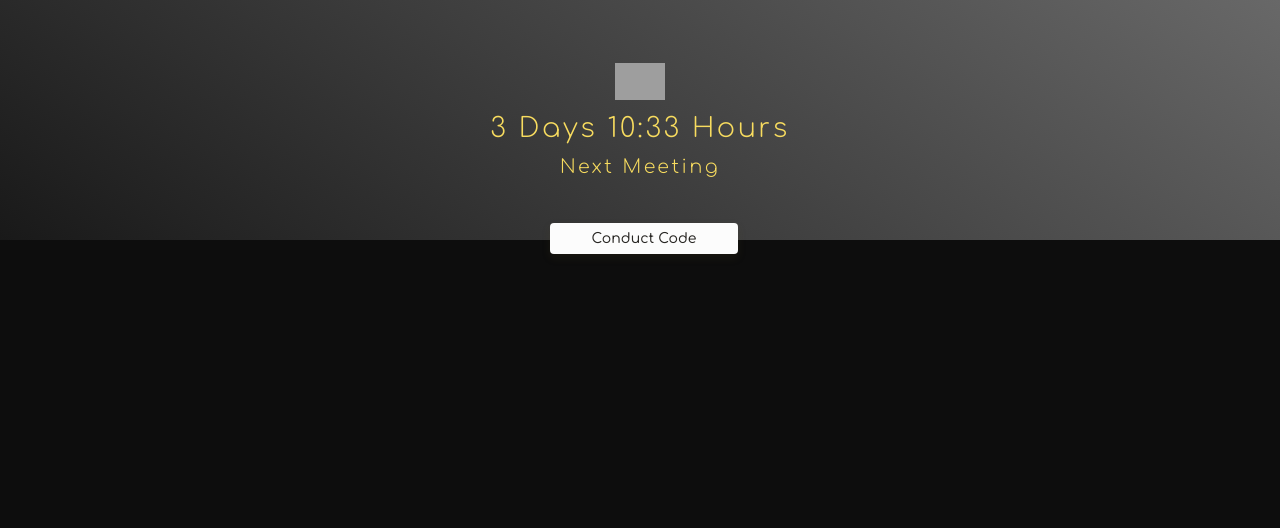
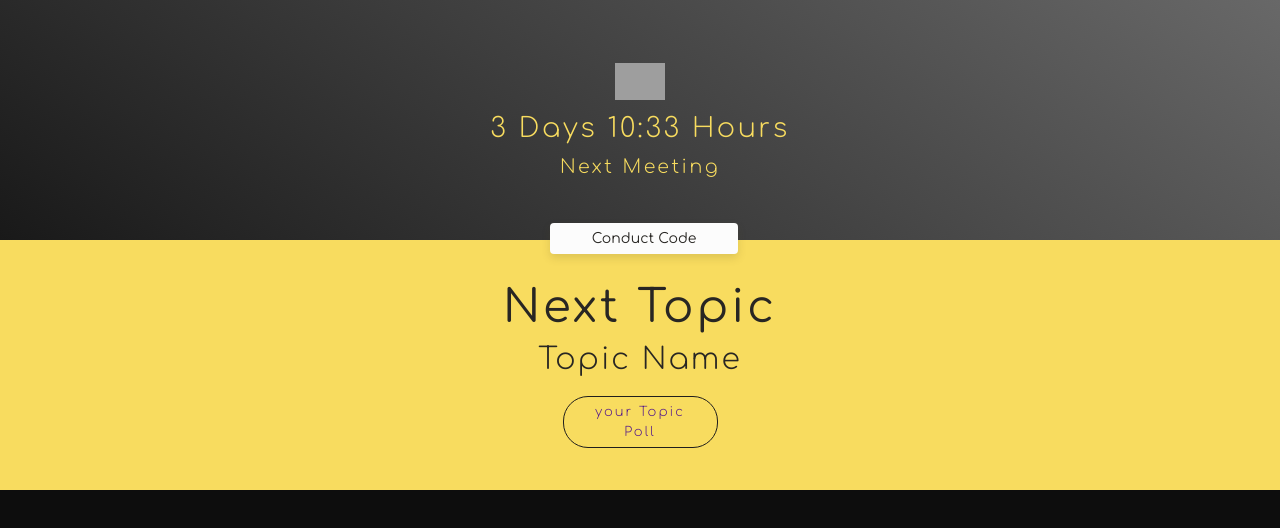
Before and after one commit to Gabo-Quevedo/EnglishTrainingPlatform, a React app: page / in a window 1280 px wide. Shown: the top 528 px of the page. Built offline with nearby package versions, Linux system fonts and the light colour scheme; grey boxes are pictures that could not be loaded.

Commit message:
NewTopic maqueteado

```diff
--- a/public/index.html
+++ b/public/index.html
@@ -4,7 +4,7 @@
 <head>
   <meta charset="UTF-8">
   <meta name="viewport" content="width=device-width, initial-scale=1.0">
-  <link href="https://fonts.googleapis.com/css2?family=Comfortaa:wght@300;500;700&display=swap" rel="stylesheet">
+  <link href="https://fonts.googleapis.com/css2?family=Comfortaa:wght@300;400;500;600;700&display=swap" rel="stylesheet">
   <title>Document</title>
 </head>
 
--- /dev/null
+++ b/src/assets/styles/_variables.styl
@@ -0,0 +1,15 @@
+train-yellow = #F8DC5F
+bold-black = #0D0D0D
+warm-black = #0C0C0C
+just-white = #ffffff
+soft-white = #FCFCFC
+soft-black = #282623
+alter-black = #201E1C
+bold-green = #A7D1AF
+soft-green = #BDDFC3
+bold-red = #D1A7A7
+soft-red = #F3C3C3
+bold-purple = #D0A7D1
+soft-purple = #E0BFE1
+bold-blue = #A7A7D1
+soft-blue = #CACAE2
--- a/src/assets/styles/components/Header.styl
+++ b/src/assets/styles/components/Header.styl
@@ -1,5 +1,5 @@
-soft-white = #FCFCFC
-soft-black = #282623
+@import '../_variables.styl'
+
 
 header.header
   position relative
--- /dev/null
+++ b/src/assets/styles/components/NextTopic.styl
@@ -0,0 +1,34 @@
+@import '../_variables.styl'
+
+.next-topic
+  height 250px
+  display flex
+  flex-direction: column
+  justify-content: center
+  width 100%
+  min-width: 320px
+  height 250px
+  text-align center
+  background-color train-yellow
+  color soft-black
+.next-topic--title
+  font-size 4.5rem
+  font-weight 400
+  letter-spacing: 3px
+.next-topic--current
+  font-size 3.0rem
+  letter-spacing: 2px
+  font-weight: 300
+  margin-top 10px
+.next-topic--button
+  align-self: center
+  font-size 1.3rem
+  letter-spacing: 2px
+  font-weight: 300
+  text-decoration none
+  margin-top 20px
+  padding 5px 30px
+  width 155px
+  line-height: 20px
+  border 1px solid alter-black
+  border-radius: 25px
--- a/src/assets/styles/index.styl
+++ b/src/assets/styles/index.styl
@@ -1,26 +1,11 @@
-train-yellow = #F8DC5F
-black = #0D0D0D
-warm-black = #0C0C0C
-just-white = #ffffff
-soft-white = #FCFCFC
-soft-black = #282623
-alter-black = #201E1C
-bold-green = #A7D1AF
-soft-green = #BDDFC3
-bold-red = #D1A7A7
-soft-red = #F3C3C3
-bold-purple = #D0A7D1
-soft-purple = #E0BFE1
-bold-blue = #A7A7D1
-soft-blue = #CACAE2
-
+@import './_variables.styl'
 *
   box-sizing: border-box;
   margin: 0
   padding: 0
 
 body
-  background-color: black
+  background-color: bold-black
   color: train-yellow
 
 
--- /dev/null
+++ b/src/components/NextTopic.jsx
@@ -0,0 +1,12 @@
+import React from 'react';
+import '../assets/styles/components/NextTopic.styl';
+
+const NextTopic = () => (
+  <section className='next-topic'>
+    <h1 className='next-topic--title'>Next Topic</h1>
+    <h3 className='next-topic--current'>Topic Name</h3>
+    <a href='' className='next-topic--button'>your Topic Poll</a>
+  </section>
+);
+
+export default NextTopic;
--- a/src/containers/App.jsx
+++ b/src/containers/App.jsx
@@ -1,10 +1,14 @@
 import React from 'react';
 import Header from '../components/Header';
+import NextTopic from '../components/NextTopic';
 import '../assets/styles/index.styl';
 
 const App = () => (
   <div className='App'>
-    <Header />
+    <>
+      <Header />
+      <NextTopic />
+    </>
   </div>
 
 );
```
